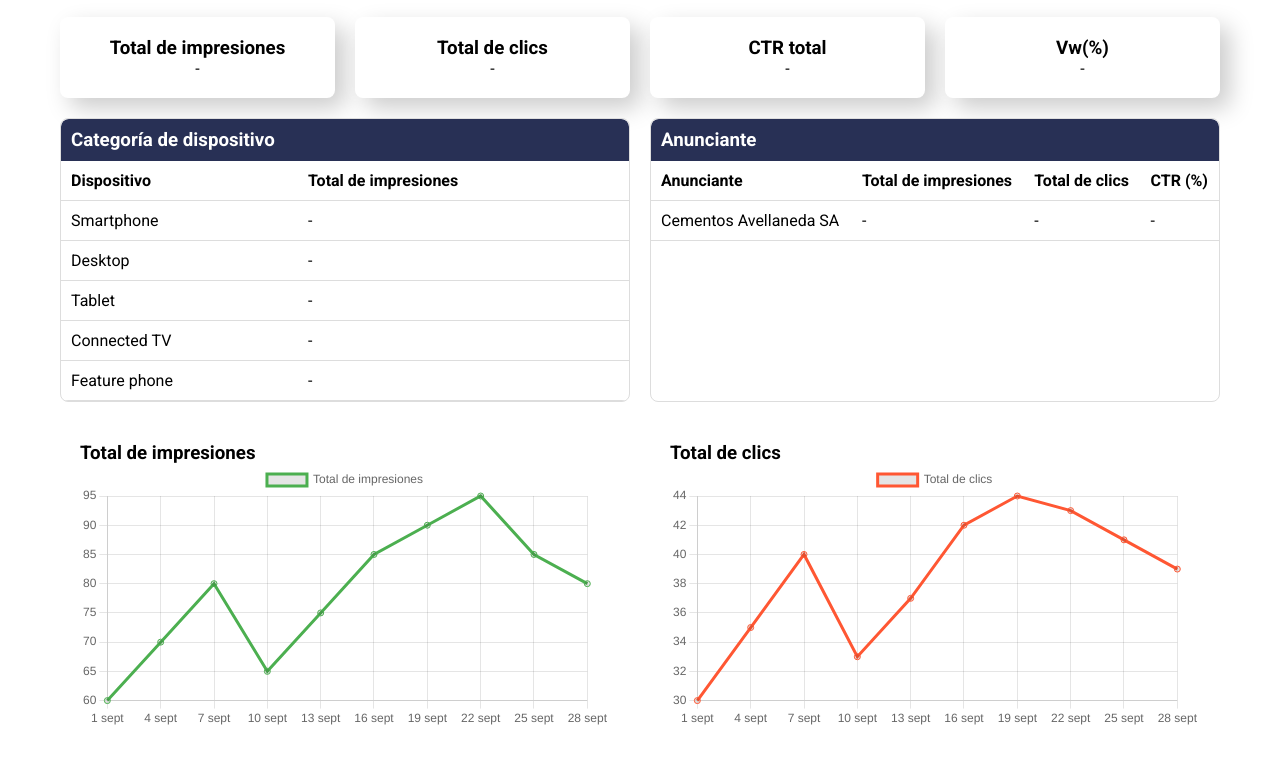
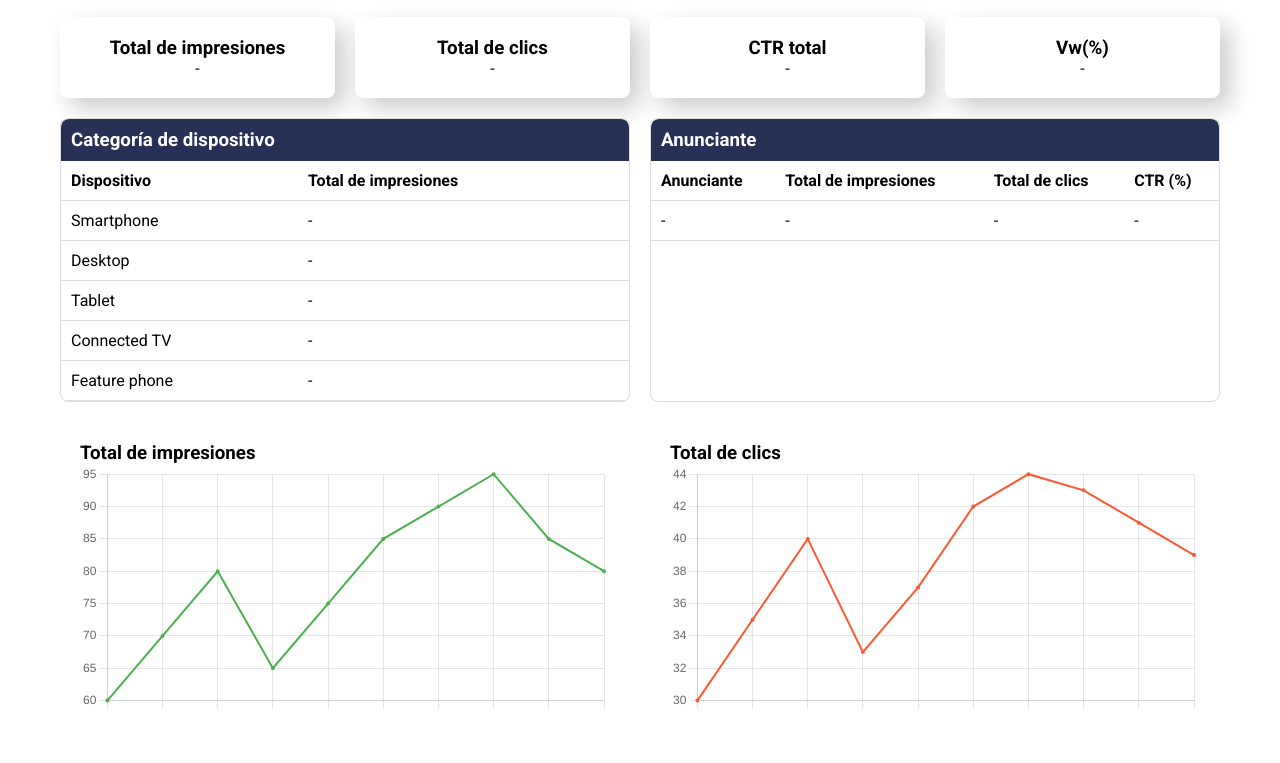
Before and after one commit to JBGimenezAgea/tablero, a plain HTML site: page tablero/index.html in a window 1280 px wide. Shown: the part 421-1184 px from the top of the page. Drawn offline with nearby package versions, Linux system fonts and the light colour scheme.

Commit message:
texto clarin

```diff
--- a/tablero/index.html
+++ b/tablero/index.html
@@ -10,7 +10,9 @@
 <body>
     <div class="container">
         <header class="header">
-            <h1>Clarín</h1>
+            <a href="https://www.clarin.com" target="_blank" style="text-decoration: none; color: inherit;">
+                <h1>Clarín</h1>
+            </a>
             <h2>Formatos - Clarín</h2>
             <div class="date-range">
                 <label for="date-range-picker">Rango de fechas:</label>
@@ -91,7 +93,7 @@
                     </thead>
                     <tbody>
                         <tr>
-                            <td>Cementos Avellaneda SA</td>
+                            <td>-</td>
                             <td>-</td>
                             <td>-</td>
                             <td>-</td>
--- a/tablero/scripts.js
+++ b/tablero/scripts.js
@@ -4,28 +4,47 @@ const ctxClicks = document.getElementById('clicksChart').getContext('2d');
 new Chart(ctxImpressions, {
     type: 'line',
     data: {
-        labels: ['1 sept', '4 sept', '7 sept', '10 sept', '13 sept', '16 sept', '19 sept', '22 sept', '25 sept', '28 sept'],
+        labels: ['', '', '', '', '', '', '', '', '', ''],
         datasets: [{
-            label: 'Total de impresiones',
+            label: 'Impresiones',
             data: [60, 70, 80, 65, 75, 85, 90, 95, 85, 80],
             borderColor: '#4CAF50',
-            fill: false
+            fill: false,
+            pointRadius: 1,
+            borderWidth: 2
         }]
+    },
+    options: {
+        plugins: {
+            legend: {
+                display: false
+            }
+        }
     }
 });
 
 new Chart(ctxClicks, {
     type: 'line',
     data: {
-        labels: ['1 sept', '4 sept', '7 sept', '10 sept', '13 sept', '16 sept', '19 sept', '22 sept', '25 sept', '28 sept'],
+        labels: ['', '', '', '', '', '', '', '', '', ''],
         datasets: [{
-            label: 'Total de clics',
+            label: 'Clics',
             data: [30, 35, 40, 33, 37, 42, 44, 43, 41, 39],
             borderColor: '#FF5733',
-            fill: false
+            fill: false,
+            pointRadius: 1,
+            borderWidth: 2
         }]
+    },
+    options: {
+        plugins: {
+            legend: {
+                display: false
+            }
+        }
     }
 });
+
 
 document.addEventListener("DOMContentLoaded", function() {
     flatpickr("#date-range-picker", {
```
